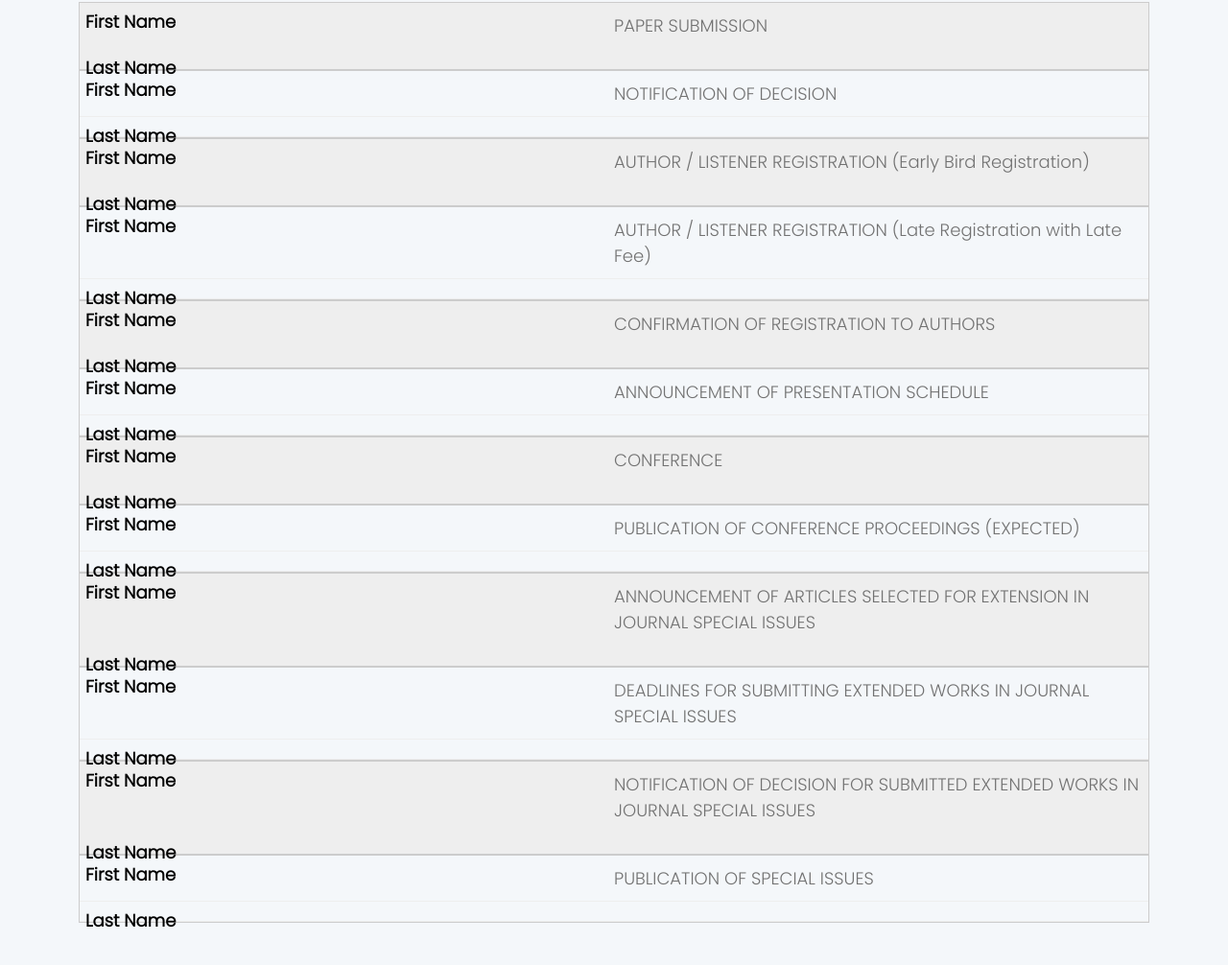
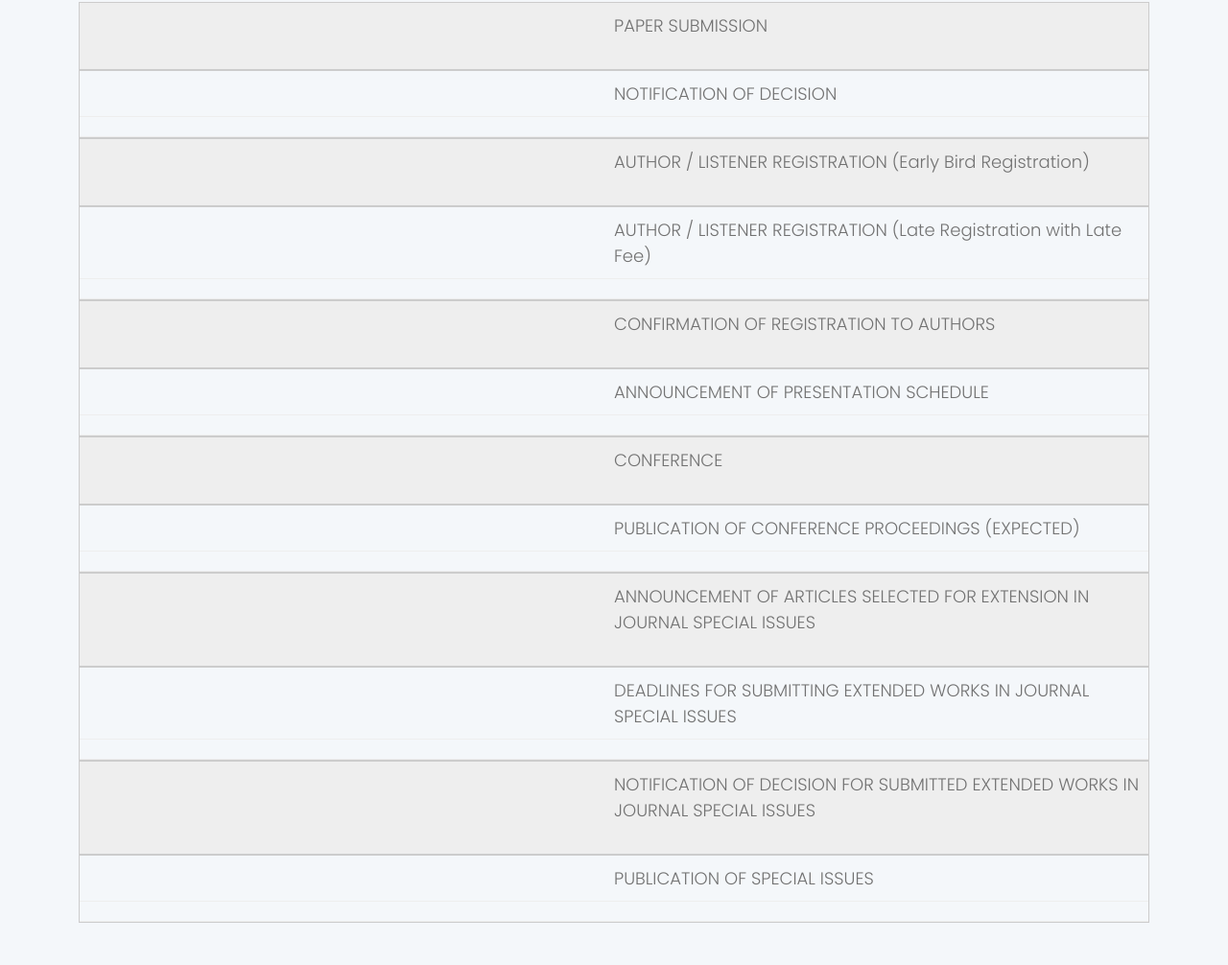
Before and after one commit to Abhijit2505/ICACNI-2023, a plain HTML site: page important-dates.html in a window 1280 px wide. Shown: the part 268-1274 px from the top of the page at 96% size. Drawn offline with Linux system fonts and the light colour scheme.

Commit message:
Added new changes

```diff
--- a/important-dates.html
+++ b/important-dates.html
@@ -221,74 +221,74 @@ and also iPads specifically.
                     </thead>
                     <tbody>
                         <tr>
-                            <td data-column="First Name">PAPER SUBMISSION</td>
-                            <td data-column="Last Name"><b></b></td>
+                            <td data-column="">PAPER SUBMISSION</td>
+                            <td data-column=""><b></b></td>
 
 
                         </tr>
                         <tr>
-                            <td data-column="First Name">NOTIFICATION OF DECISION</td>
-                            <td data-column="Last Name"><b></b></td>
+                            <td data-column="">NOTIFICATION OF DECISION</td>
+                            <td data-column=""><b></b></td>
 
 
                         </tr>
                         <tr>
-                            <td data-column="First Name">AUTHOR / LISTENER REGISTRATION (Early Bird Registration)</td>
-                            <td data-column="Last Name"><b></b></td>
+                            <td data-column="">AUTHOR / LISTENER REGISTRATION (Early Bird Registration)</td>
+                            <td data-column=""><b></b></td>
 
 
                         </tr>
                         <tr>
-                            <td data-column="First Name">AUTHOR / LISTENER REGISTRATION (Late Registration with Late Fee)</td>
-                            <td data-column="Last Name"><b></b></td>
+                            <td data-column="">AUTHOR / LISTENER REGISTRATION (Late Registration with Late Fee)</td>
+                            <td data-column=""><b></b></td>
 
 
                         </tr>
                         <tr>
-                            <td data-column="First Name">CONFIRMATION OF REGISTRATION TO AUTHORS</td>
-                            <td data-column="Last Name"><b></b></td>
+                            <td data-column="">CONFIRMATION OF REGISTRATION TO AUTHORS</td>
+                            <td data-column=""><b></b></td>
 
 
                         </tr>
                         <tr>
-                            <td data-column="First Name">ANNOUNCEMENT OF PRESENTATION SCHEDULE</td>
-                            <td data-column="Last Name"><b></b></td>
+                            <td data-column="">ANNOUNCEMENT OF PRESENTATION SCHEDULE</td>
+                            <td data-column=""><b></b></td>
 
 
                         </tr>
                         <tr>
-                            <td data-column="First Name">CONFERENCE</td>
-                            <td data-column="Last Name"><b></b></td>
+                            <td data-column="">CONFERENCE</td>
+                            <td data-column=""><b></b></td>
 
 
                         </tr>
                         <tr>
-                            <td data-column="First Name">PUBLICATION OF CONFERENCE PROCEEDINGS (EXPECTED)</td>
-                            <td data-column="Last Name"><b></b></td>
+                            <td data-column="">PUBLICATION OF CONFERENCE PROCEEDINGS (EXPECTED)</td>
+                            <td data-column=""><b></b></td>
 
 
                         </tr>
                         <tr>
-                            <td data-column="First Name">ANNOUNCEMENT OF ARTICLES SELECTED FOR EXTENSION IN JOURNAL SPECIAL ISSUES</td>
-                            <td data-column="Last Name"><b></b></td>
+                            <td data-column="">ANNOUNCEMENT OF ARTICLES SELECTED FOR EXTENSION IN JOURNAL SPECIAL ISSUES</td>
+                            <td data-column=""><b></b></td>
 
 
                         </tr>
                         <tr>
-                            <td data-column="First Name">DEADLINES FOR SUBMITTING EXTENDED WORKS IN JOURNAL SPECIAL ISSUES</td>
-                            <td data-column="Last Name"><b></b></td>
+                            <td data-column="">DEADLINES FOR SUBMITTING EXTENDED WORKS IN JOURNAL SPECIAL ISSUES</td>
+                            <td data-column=""><b></b></td>
 
 
                         </tr>
                         <tr>
-                            <td data-column="First Name">NOTIFICATION OF DECISION FOR SUBMITTED EXTENDED WORKS IN JOURNAL SPECIAL ISSUES</td>
-                            <td data-column="Last Name"><b></b></td>
+                            <td data-column="">NOTIFICATION OF DECISION FOR SUBMITTED EXTENDED WORKS IN JOURNAL SPECIAL ISSUES</td>
+                            <td data-column=""><b></b></td>
 
 
                         </tr>
                         <tr>
-                            <td data-column="First Name">PUBLICATION OF SPECIAL ISSUES </td>
-                            <td data-column="Last Name"><b></b></td>
+                            <td data-column="">PUBLICATION OF SPECIAL ISSUES </td>
+                            <td data-column=""><b></b></td>
 
 
                         </tr>
```
Also changed, not shown: publications.html (+2 -2 lines), registered-articles.html (+4 -4 lines), registration.html (+38 -38 lines).
